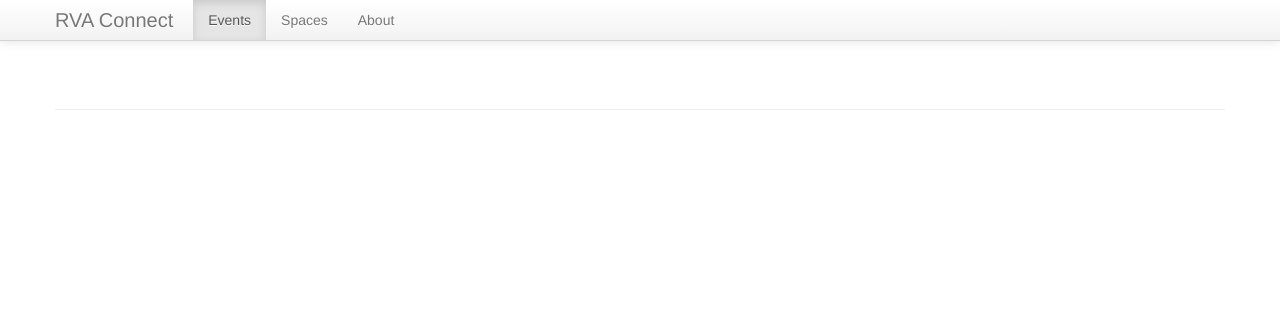
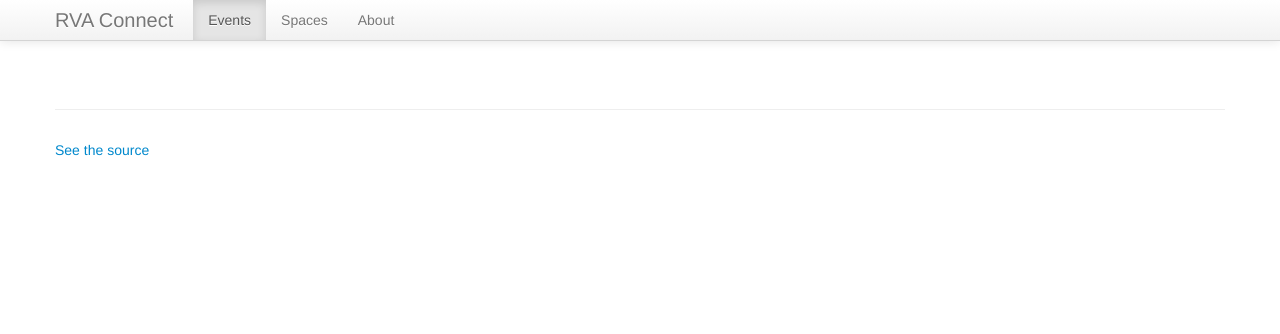
Before and after one commit to rva-data/rvaconnect, a Django app: template templates/events/event_detail.html in a window 1280 px wide. Shown: the top 334 px of the page. Run offline with Django 3.2, Linux system fonts and the light colour scheme; the template is opened without the code that fills it, so the values that code supplies are empty; some libraries are stand-ins or nearby versions.

Commit message:
Link to event source in template

```diff
--- a/templates/events/event_detail.html
+++ b/templates/events/event_detail.html
@@ -8,4 +8,5 @@
         {{ event.description|safe }}
         </div>
         <p>{{ event.location }}</p>
+        <p><a href="{{ event.url }}">See the source</a></p>
 {% endblock %}
```
